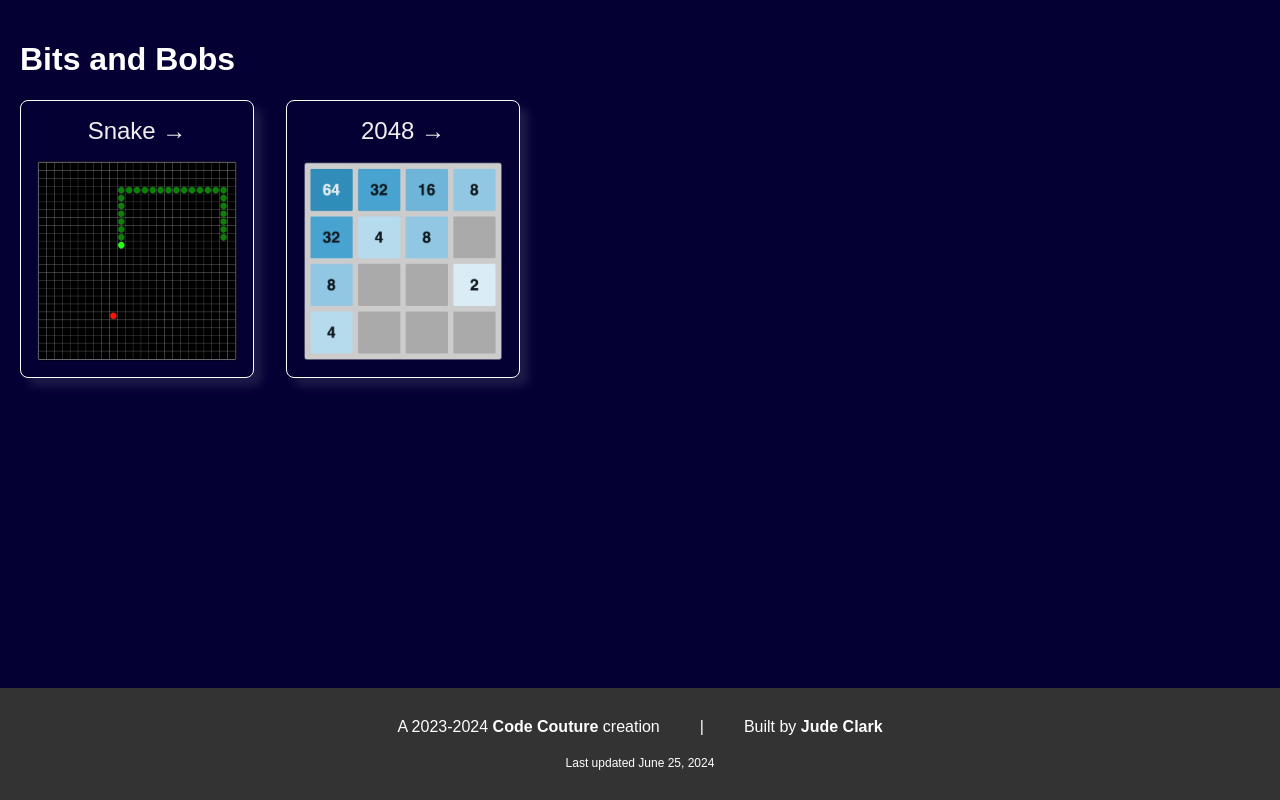
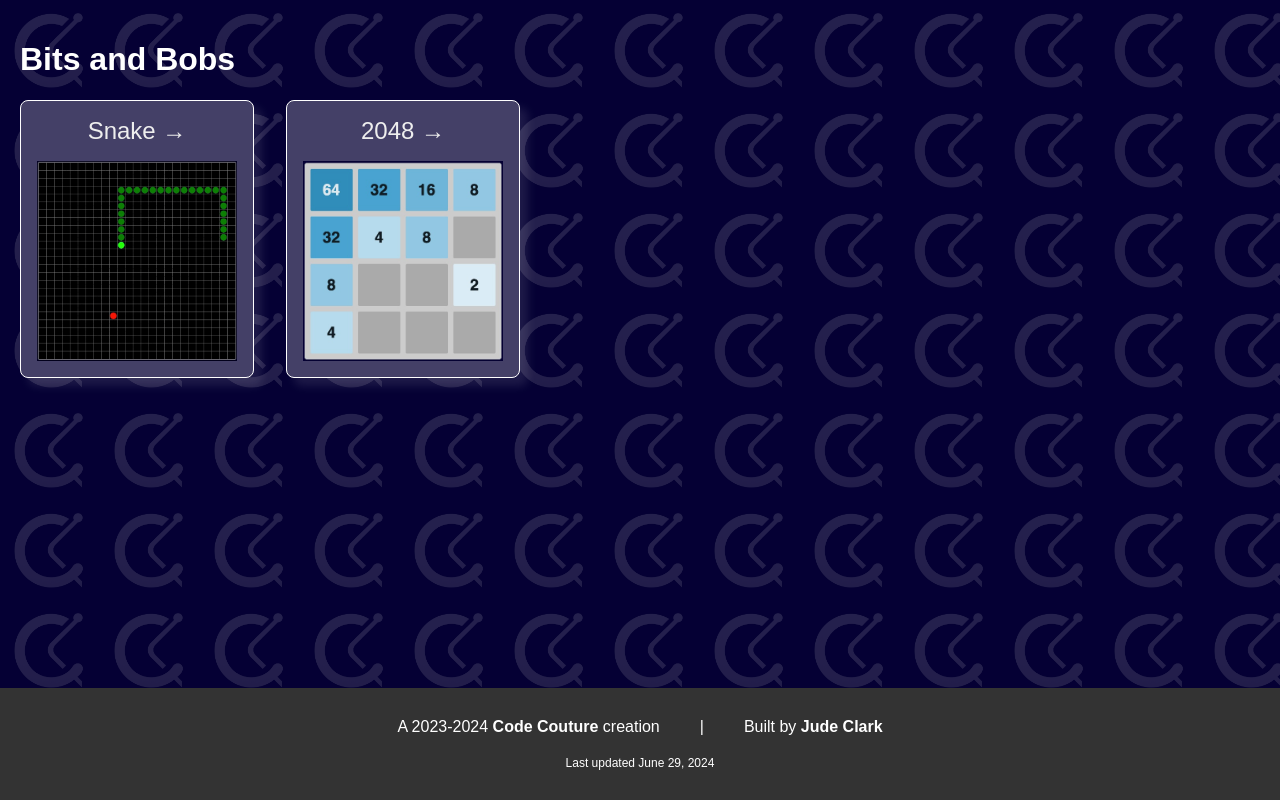
Before and after one commit to judeclark19/bits-and-bobs, a Next.js app: page / in a window 1280 px wide. Built offline with nearby package versions, Linux system fonts and the light colour scheme.

Commit message:
lil redesign, building form to accept nodemailer

```diff
--- a/app/common-components/TOCCard.tsx
+++ b/app/common-components/TOCCard.tsx
@@ -16,6 +16,7 @@
   align-items: center;
   gap: 1rem;
   box-shadow: 8px 8px 10px rgba(255, 255, 255, 0.1);
+  background-color: var(--violet);
 
   &:hover {
     transform: scale(1.02);
--- a/app/layout.tsx
+++ b/app/layout.tsx
@@ -14,7 +14,6 @@
         <StyledComponentsRegistry>
           <GlobalStyles />
           <main>{children}</main>
-
           <footer>
             <div className="top">
               <div>
@@ -36,7 +35,7 @@
                 </strong>
               </div>
             </div>
-            <div className="bottom">Last updated June 25, 2024</div>
+            <div className="bottom">Last updated June 29, 2024</div>
           </footer>
         </StyledComponentsRegistry>
       </body>
--- a/app/page.tsx
+++ b/app/page.tsx
@@ -1,6 +1,7 @@
 import { Metadata } from "next";
 import Link from "next/link";
 import TOCCard from "./common-components/TOCCard";
+// import SuggestionForm from "./common-components/SuggestionForm";
 
 import snakeDesktop from "../public/snake-desktop.jpg";
 import snakeMobile from "../public/snake-mobile.jpg";
@@ -59,6 +60,8 @@
             </Link>
           ))}
         </div>
+
+        {/* <SuggestionForm /> */}
       </div>
     </main>
   );
--- a/styles/GlobalStyles.tsx
+++ b/styles/GlobalStyles.tsx
@@ -1,9 +1,16 @@
 import { createGlobalStyle } from "styled-components";
+import ccLogo from "../public/cc-logo.png"; // Import the image
 
 const GlobalStyles = createGlobalStyle`
+ :root {
+  --navy: #050034;
+  --violet: #444067;
+  --periwinkle: #82809A;
+  --gray: #C1C0CD;
+ }
 
   body {
-    background-color: #050034;
+    background-color: var(--navy);
     color: white;
     font-family: sans-serif;
     padding: 0;
@@ -11,6 +18,20 @@
     min-height: 100vh;
     display: flex;
     flex-direction: column;
+  }
+
+  body::before {
+    content: "";
+    position: absolute;
+    top: 0;
+    left: 0;
+    width: 100%;
+    height: 100%;
+    background-image: url(${ccLogo.src});
+    background-repeat: repeat;
+    background-size: 100px 100px;
+    opacity: 0.125; /* Set the opacity to 20% */
+    z-index: -1; /* Ensure it is behind the body content */
   }
 
   main {
@@ -42,16 +63,16 @@
         }
    }
 
-   footer{
+   footer {
     padding: 30px 20px;
     background-color: #333;
     margin-top: 4rem;
     display: flex;
     flex-direction: column;
     gap: 20px;
+
     @media (max-width: 720px) {
       font-size: 14px;
-
       padding: 20px;
 
       > div {
```
Also changed, not shown: app/common-components/SuggestionForm.tsx (added, +56 -0 lines), public/cc-logo.png (added). Lines whose indentation alone changed are shown as unchanged.
